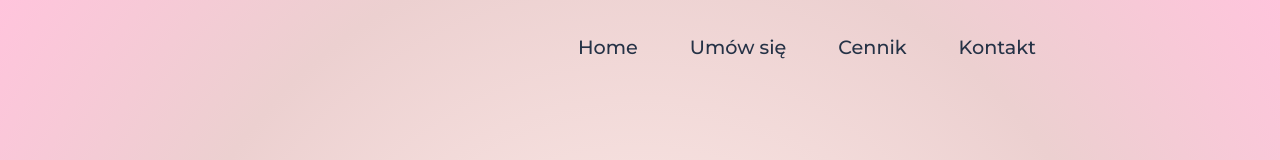
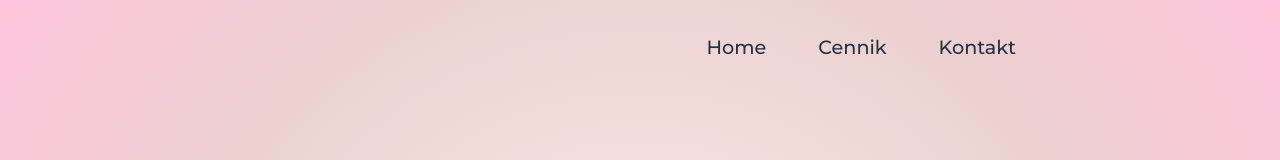
Before and after one commit to zbigniewstefaniuk/nails-reservation-page, a React (Create React App) app: page / in a window 1280 px wide. Shown: the top 160 px of the page. Built offline with nearby package versions, Linux system fonts and the light colour scheme.

Commit message:
ill be working on thjis

```diff
--- a/src/components/Navbar/NavbarItems.js
+++ b/src/components/Navbar/NavbarItems.js
@@ -4,11 +4,11 @@ export const NavbarItems = [
         url: 'home',
         cName: 'nav-links'
     },
-    {
-        title: 'Umów się',
-        url: 'book-nails',
-        cName: 'nav-links'
-    },
+    // {
+    //     title: 'Umów się',
+    //     url: 'book-nails',
+    //     cName: 'nav-links'
+    // },
     {
         title: 'Cennik',
         url: 'prices',
```
